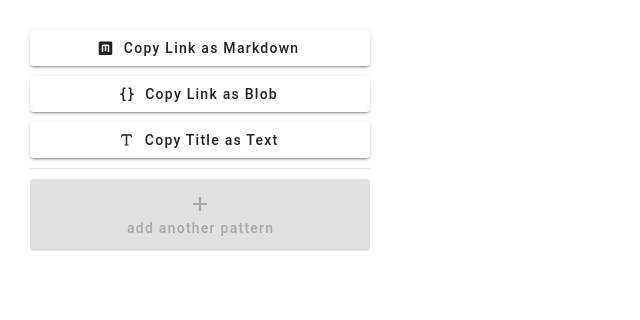
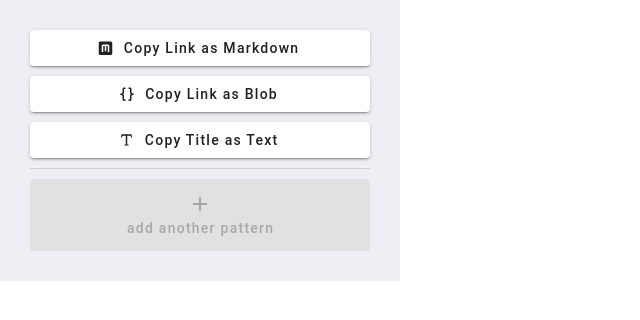
Before and after one commit to dot-ma801/LinClip, a Vue app: page / in a window 1280 px wide. Shown: the top 320 px of the page, without its empty margins (0-640 px from the left). Built offline with nearby package versions, Linux system fonts and the light colour scheme; the HTML template or start-up script is replaced by a standard one.

Commit message:
[update] 背景色を変更

```diff
--- a/src/views/Popup.vue
+++ b/src/views/Popup.vue
@@ -101,8 +101,10 @@ const buttons = {
 		<v-btn prepend-icon="mdi-plus" stacked :disabled="true"> add another pattern </v-btn>
 	</div>
 </template>
+
 <style scoped>
 .button-container {
+	background-color: #efeef5;
 	padding: 30px;
 	display: flex;
 	flex-direction: column;
```
